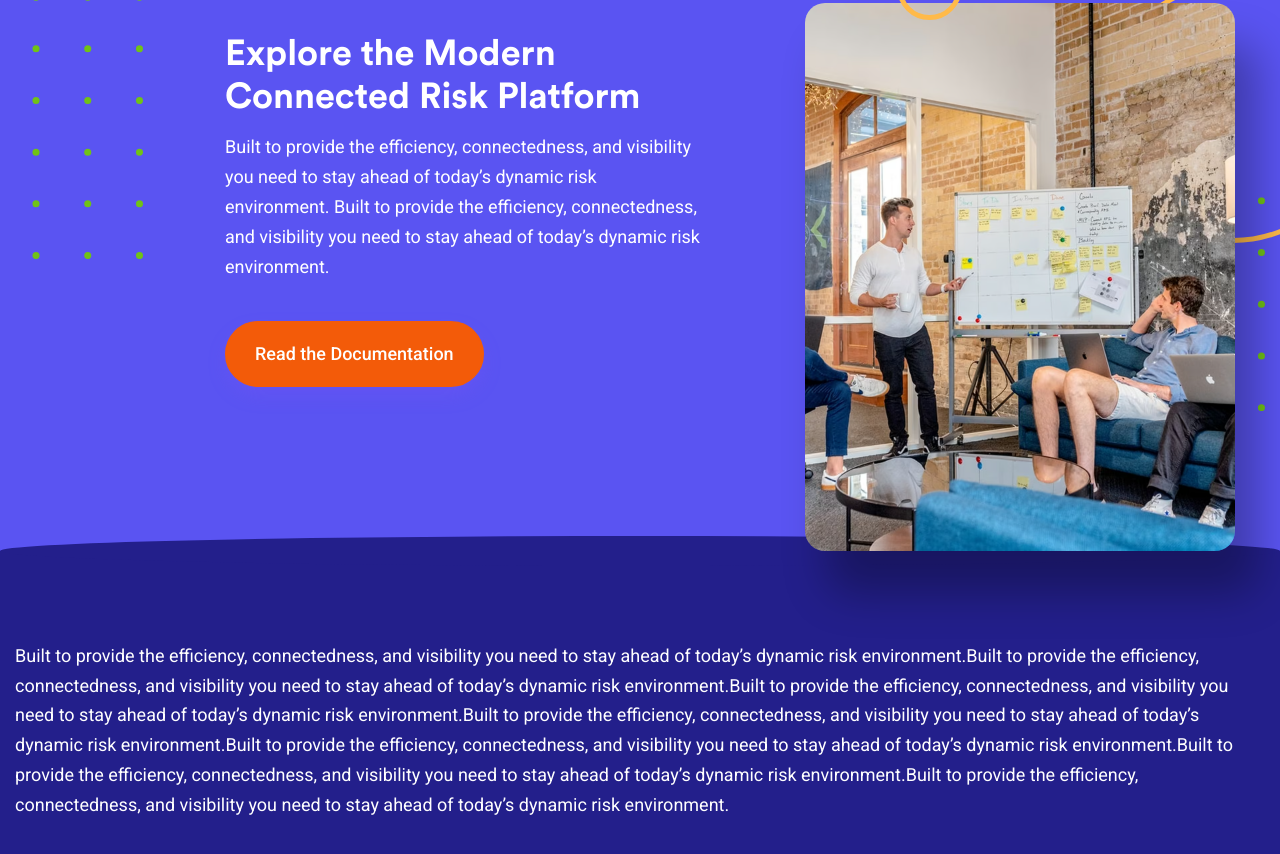
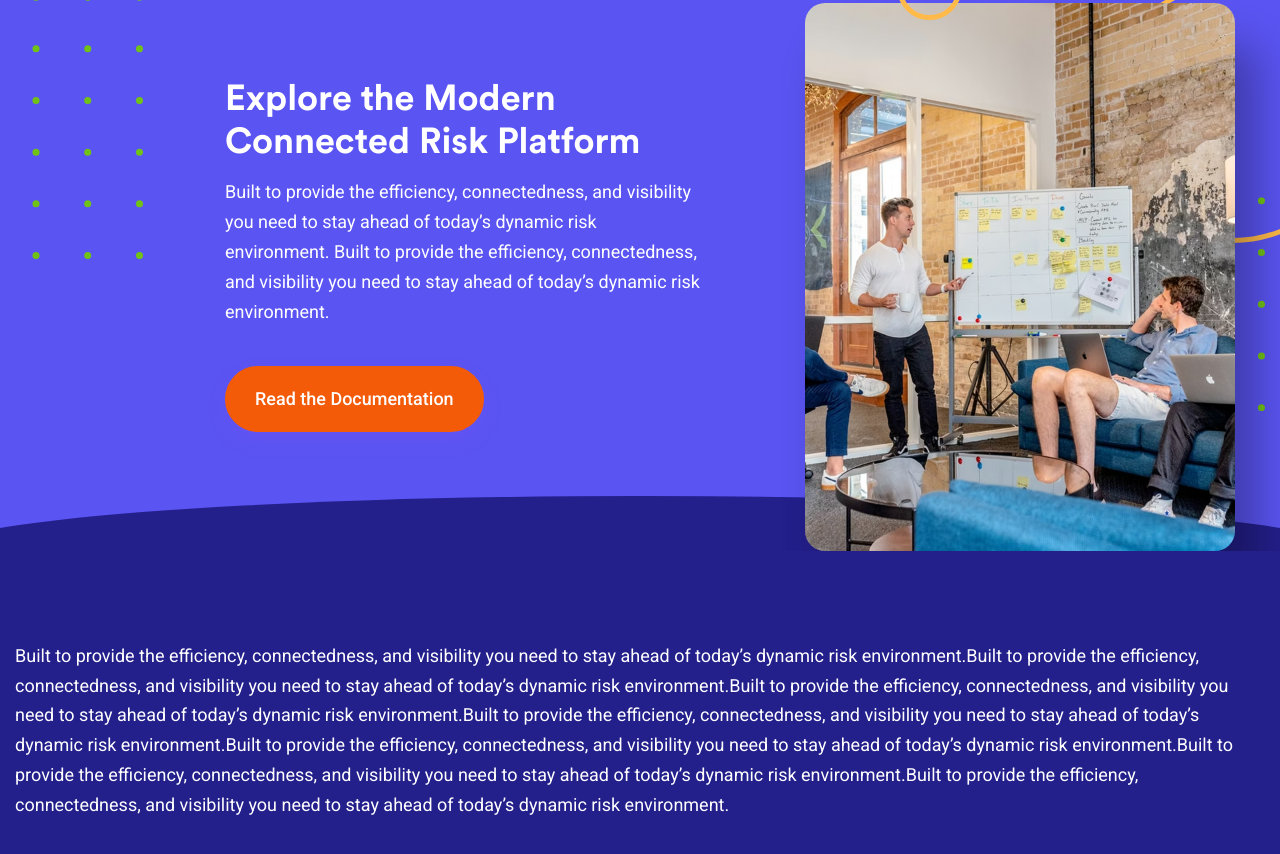
Before and after one commit to OleksandrMul/homeworks, a plain HTML site: page homework_10/index.html in a window 1280 px wide. Shown: the part 1202-2056 px from the top of the page. Drawn offline with Linux system fonts and the light colour scheme.

Commit message:
Add files via upload

```diff
--- a/homework_10/css/style.css
+++ b/homework_10/css/style.css
@@ -269,29 +269,26 @@ body {
 .highlights::after {
 	content: "";
 	position: absolute;
-	border-radius: 50%;
-	width: 100%;
-	height: 30px;
-	left: 0;
+	width: 110%;
+	height: 55px;
+	left: -5%;
 }
 
 .highlights::before {
 	background-color: #fff;
-	top: -15px;
+	top: 0;
+	border-radius: 0% 0% 50% 50%/0% 0% 100% 100%;
 }
 
 .highlights::after {
 	background-color: #231F8B;
-	bottom: -15px;
+	bottom: 0;
+	border-radius: 50% 50% 0% 0%/100% 100% 0% 0%;
 }
 
 .highlights__container {
 	max-width: 1260px;
-}
-
-.highlights__body {
 	position: relative;
-	z-index: 2;
 }
 
 .highlights__row:not(:last-child) {
@@ -407,12 +404,14 @@ body {
 }
 
 .highlights__header-block--top {
-	padding-top: 90px;
+	padding-top: 120px;
+	padding-bottom: 65px;
+
 }
 
 .highlights__header-block--bottom {
-	padding-top: 30px;
-	padding-bottom: 50px;
+	padding-top: 75px;
+	padding-bottom: 90px;
 	margin-left: 200px;
 }
 
@@ -486,5 +485,8 @@ body {
 	color: #fff;
 	padding-top: 90px;
 	padding-bottom: 90px;
+	overflow: hidden;
+	position: relative;
+	z-index: 7;
 }
 /* -------------------------------------- */
```
